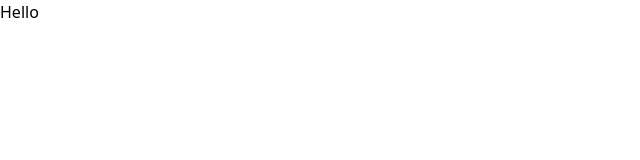
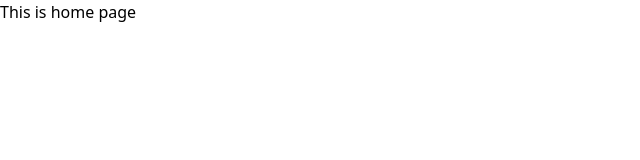
Before and after one commit to giosurmanidze/employment-platform-front, a Vue app: page /home in a window 1280 px wide. Before the commit this address had no page. Shown: the top 160 px of the page, without its empty margins (0-640 px from the left). Built offline with nearby package versions, Linux system fonts and the light colour scheme.

Commit message:
style/add layout

```diff
--- a/src/App.vue
+++ b/src/App.vue
@@ -1 +1,7 @@
-<template>Hello</template>
+<script setup>
+import MainLayout from "./components/MainLayout.vue";
+</script>
+
+<template>
+  <main-layout />
+</template>
--- /dev/null
+++ b/src/components/MainLayout.vue
@@ -0,0 +1,11 @@
+<script setup>
+import { RouterView } from "vue-router";
+</script>
+
+<template>
+  <div>
+    <!-- <navbar /> -->
+    <router-view />
+    <!-- <footer v-if="authStore.authenticated" /> -->
+  </div>
+</template>
--- /dev/null
+++ b/src/pages/HomePage.vue
@@ -0,0 +1,3 @@
+<template>
+  <h1>This is home page</h1>
+</template>
--- a/src/router/index.js
+++ b/src/router/index.js
@@ -1,9 +1,14 @@
 import { createRouter, createWebHistory } from 'vue-router'
+import HomePage from '@/pages/HomePage.vue'
 
 const router = createRouter({
   history: createWebHistory(import.meta.env.BASE_URL),
   routes: [
-
+    {
+      path: '/home',
+      name: 'home',
+      component: HomePage
+    }
   ]
 })
 
```
